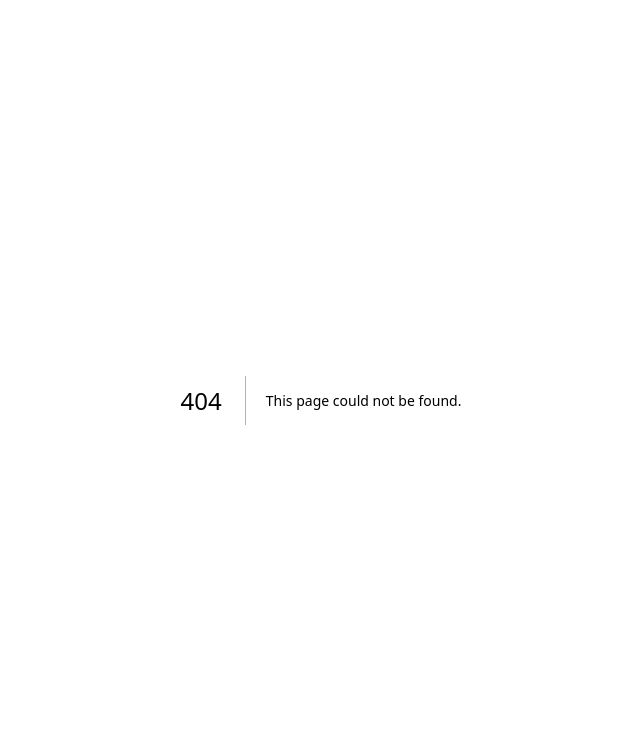
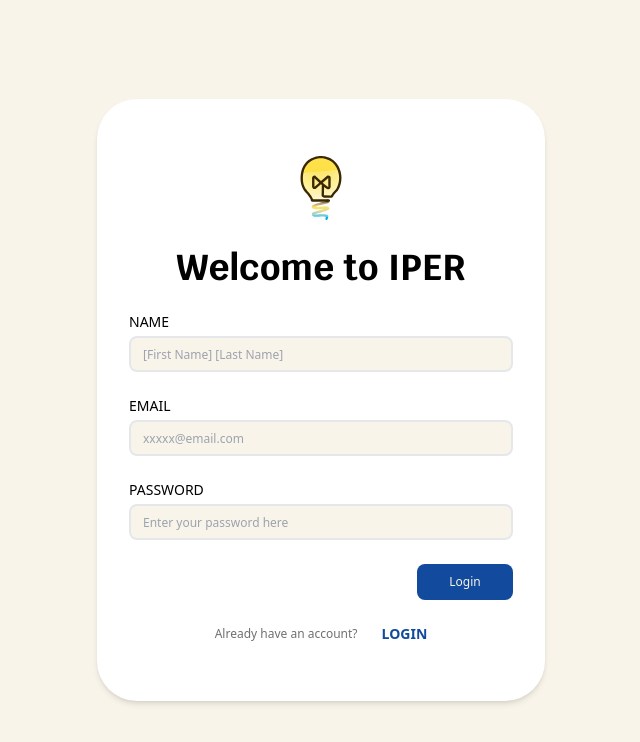
Before and after one commit to SHRmsks/local_alpha, a Next.js app in the folder frontend/: page /signup in a window 1280 px wide. Before the commit this address had no page. Shown: the top 742 px of the page, without its empty margins (319-959 px from the left). Built offline with nearby package versions, Linux system fonts and the light colour scheme; a web font is replaced by a local one.

Commit message:
Separated signup page

```diff
--- a/frontend/src/app/login/page.js
+++ b/frontend/src/app/login/page.js
@@ -30,10 +30,8 @@ export default function Login() {
     );
   };
 
-  const [nameValue, setNameValue] = useState("");
   const [emailValue, setEmailValue] = useState("");
   const [passwordValue, setPasswordValue] = useState("");
-  const [signup, setSignup] = useState(false);
 
   const submitHandler = () => {
     const jsonfiedLoginVal = JSON.stringify({
@@ -75,18 +73,8 @@ export default function Login() {
           className="size-10 md:size-14 lg:size-16 lg:mb-1"
         />
         <h1 className="font-krub font-extrabold text-2xl md:text-3xl lg:text-4xl">
-          {signup ? "New to IPER?" : "Welcome to IPER"}
+          Welcome to IPER
         </h1>
-        { signup && <div className="w-full flex flex-col gap-1">
-          <p className="text-sm">NAME</p>
-          <input
-            value={nameValue}
-            onChange={(evt) => setNameValue(evt.target.value)}
-            type="text"
-            placeholder="[First Name] [Last Name]"
-            className="border-2 px-3 h-8 md:h-9 rounded-lg w-full bg-iper-white text-[10px] md:text-xs "
-          />
-        </div> }
         <div className="w-full flex flex-col gap-1">
           <p className="text-sm">EMAIL</p>
           <input
@@ -110,19 +98,18 @@ export default function Login() {
         <div className="flex justify-between items-center w-full">
           <button
             className="text-[10px] md:text-xs text-[#707070] hover:underline"
-            style={{ visibility: signup ? "hidden" : "visible" }}
           >
             Forgot password?
           </button>
           <button
-            onClick={signup ? () => {}/*placeholder for signup*/ : submitHandler}
+            onClick={submitHandler}
             className="bg-iper-blue w-20 md:w-24 py-2 md:py-2.5 rounded-lg text-iper-white text-[10px] md:text-xs transition hover:bg-iper-gold"
           >
             Login
           </button>
         </div>
 
-        {!signup && <><div className="grid grid-cols-3 items-center my-[-6px]">
+        <div className="grid grid-cols-3 items-center my-[-6px]">
           <hr className="w-28 md:w-32 lg:w-40 border-t border-iper-blue justify-self-start" />
           <p className="text-xs md:text-sm text-iper-blue justify-self-center">
             OR
@@ -153,17 +140,17 @@ export default function Login() {
             />
             <p>LinkedIn</p>
           </button>
-        </div></>}
+        </div>
 
         <div className="flex justify-center items-center gap-6 w-full">
           <p className="text-[10px] md:text-xs text-[#707070]">
-            {signup ? "Already have an account?" : "Don't have an account?"}
+            Don't have an account?
           </p>
           <button
-            onClick={() => setSignup(!signup)}
+            onClick={() => router.push('/signup')}
             className="text-xs md:text-sm text-iper-blue font-semibold transition hover:text-iper-gold"
           >
-            {signup ? "LOGIN" : "SIGN UP"}
+            SIGN UP
           </button>
         </div>
       </div>
--- /dev/null
+++ b/frontend/src/app/signup/page.js
@@ -0,0 +1,86 @@
+"use client";
+
+import "@/app/global.css";
+import { useRouter } from "next/navigation";
+import { useState } from "react";
+import Image from "next/image";
+import logo from "@/../public/assets/login-page-logo.svg";
+
+export default function Signup() {
+  const router = useRouter();
+
+  const [nameValue, setNameValue] = useState("");
+  const [emailValue, setEmailValue] = useState("");
+  const [passwordValue, setPasswordValue] = useState("");
+
+  return (
+    <div className="bg-iper-white w-full h-screen flex flex-col justify-center items-center">
+      <div className="bg-white rounded-[40px] p-8 w-80 md:w-96 lg:w-[448px] lg:h-[602px] h-fit shadow-md flex flex-col justify-center items-center gap-4 lg:gap-6">
+        <Image
+          src={logo}
+          alt="Iper Logo"
+          className="size-10 md:size-14 lg:size-16 lg:mb-1"
+        />
+        <h1 className="font-krub font-extrabold text-2xl md:text-3xl lg:text-4xl">
+          Welcome to IPER
+        </h1>
+        <div className="w-full flex flex-col gap-1">
+          <p className="text-sm">NAME</p>
+          <input
+            value={nameValue}
+            onChange={(evt) => setNameValue(evt.target.value)}
+            type="text"
+            placeholder="[First Name] [Last Name]"
+            className="border-2 px-3 h-8 md:h-9 rounded-lg w-full bg-iper-white text-[10px] md:text-xs "
+          />
+        </div>
+        <div className="w-full flex flex-col gap-1">
+          <p className="text-sm">EMAIL</p>
+          <input
+            value={emailValue}
+            onChange={(evt) => setEmailValue(evt.target.value)}
+            type="text"
+            placeholder="xxxxx@email.com"
+            className="border-2 px-3 h-8 md:h-9 rounded-lg w-full bg-iper-white text-[10px] md:text-xs "
+          />
+        </div>
+        <div className="w-full flex flex-col gap-1">
+          <p className="text-sm">PASSWORD</p>
+          <input
+            value={passwordValue}
+            onChange={(evt) => setPasswordValue(evt.target.value)}
+            type="password"
+            placeholder="Enter your password here"
+            className="border-2 px-3 h-8 md:h-9 rounded-lg w-full bg-iper-white text-[10px] md:text-xs"
+          />
+        </div>
+        <div className="flex justify-between items-center w-full">
+          <button
+            className="text-[10px] md:text-xs text-[#707070] hover:underline"
+            style={{ visibility: "hidden" }}
+          >
+            Forgot password?
+          </button>
+          <button
+            onClick={() => {}}
+            className="bg-iper-blue w-20 md:w-24 py-2 md:py-2.5 rounded-lg text-iper-white text-[10px] md:text-xs transition hover:bg-iper-gold"
+          >
+            Login
+          </button>
+        </div>
+
+        <div className="flex justify-center items-center gap-6 w-full">
+          <p className="text-[10px] md:text-xs text-[#707070]">
+            Already have an account?
+          </p>
+          <button
+            onClick={() => router.push('/login')}
+            className="text-xs md:text-sm text-iper-blue font-semibold transition hover:text-iper-gold"
+          >
+            LOGIN
+          </button>
+        </div>
+      </div>
+    </div>
+  );
+}
```
